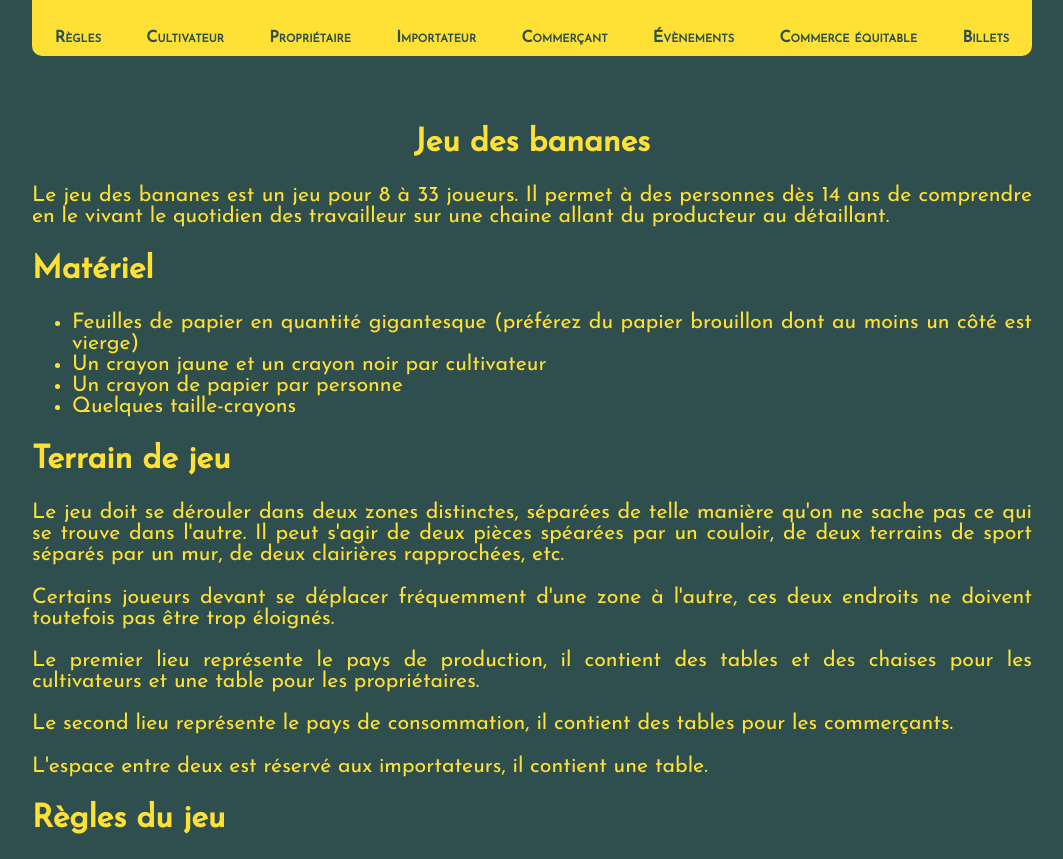
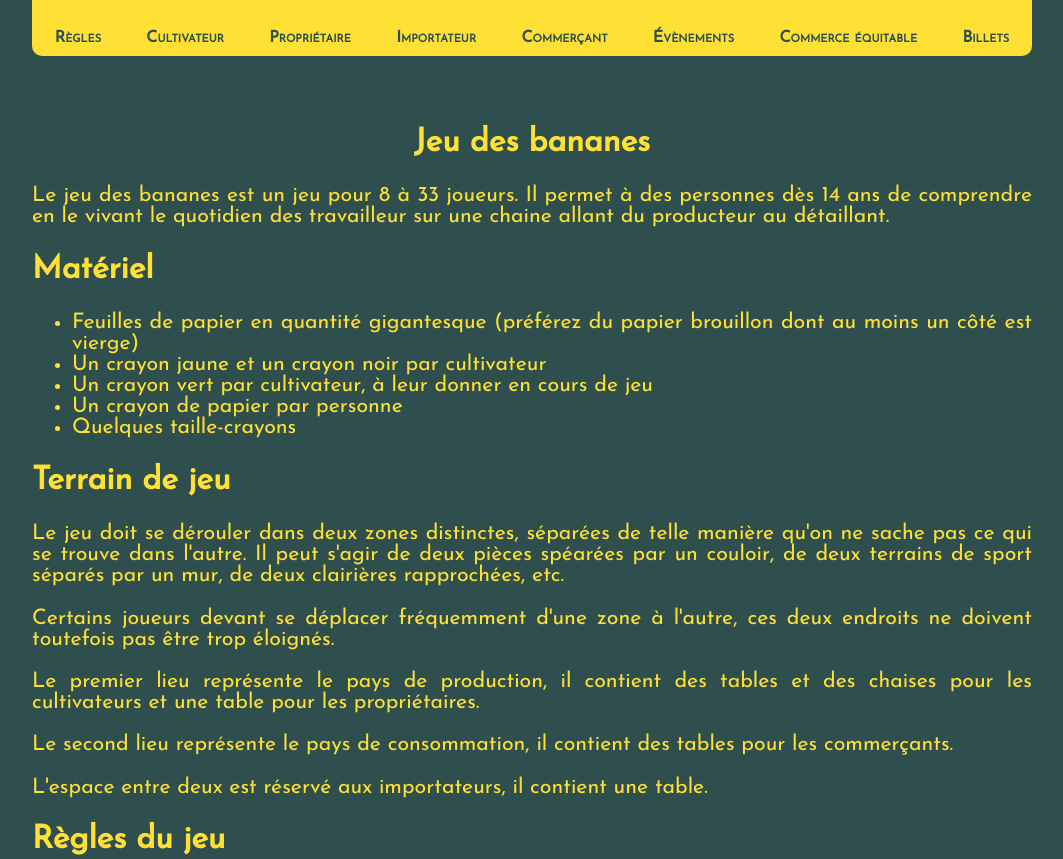
Before and after one commit to SteeveDroz/jeu-des-bananes, a plain HTML site: page index.html in a window 1280 px wide. Shown: the top 859 px of the page, without its empty margins (108-1171 px from the left). Drawn offline with Linux system fonts and the light colour scheme.

Commit message:
Ajout du crayon vert dans le matériel

```diff
--- a/index.html
+++ b/index.html
@@ -25,6 +25,7 @@
             <ul>
                 <li>Feuilles de papier en quantité gigantesque (préférez du papier brouillon dont au moins un côté est vierge)</li>
                 <li>Un crayon jaune et un crayon noir par cultivateur</li>
+                <li>Un crayon vert par cultivateur, à leur donner en cours de jeu</li>
                 <li>Un crayon de papier par personne</li>
                 <li>Quelques taille-crayons</li>
             </ul>
```
